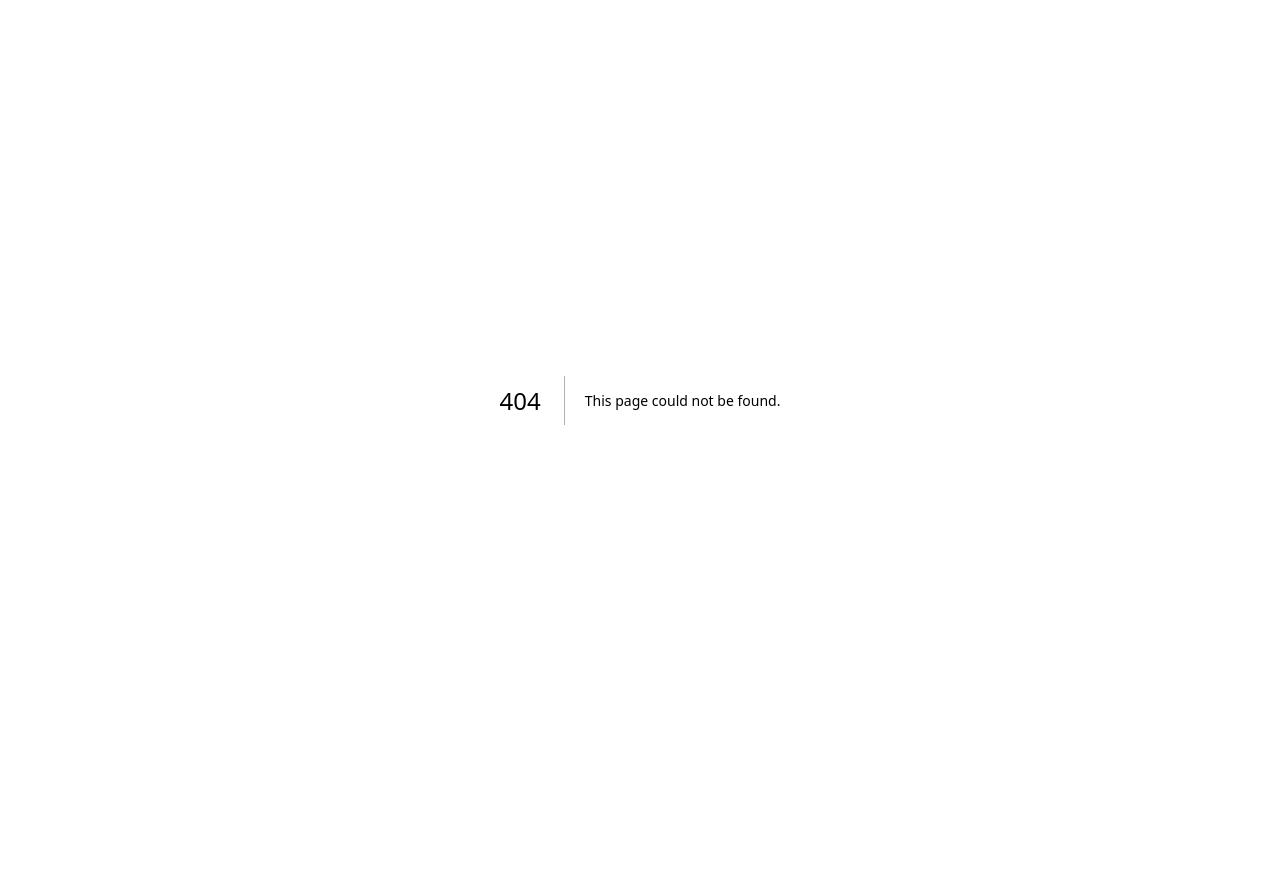
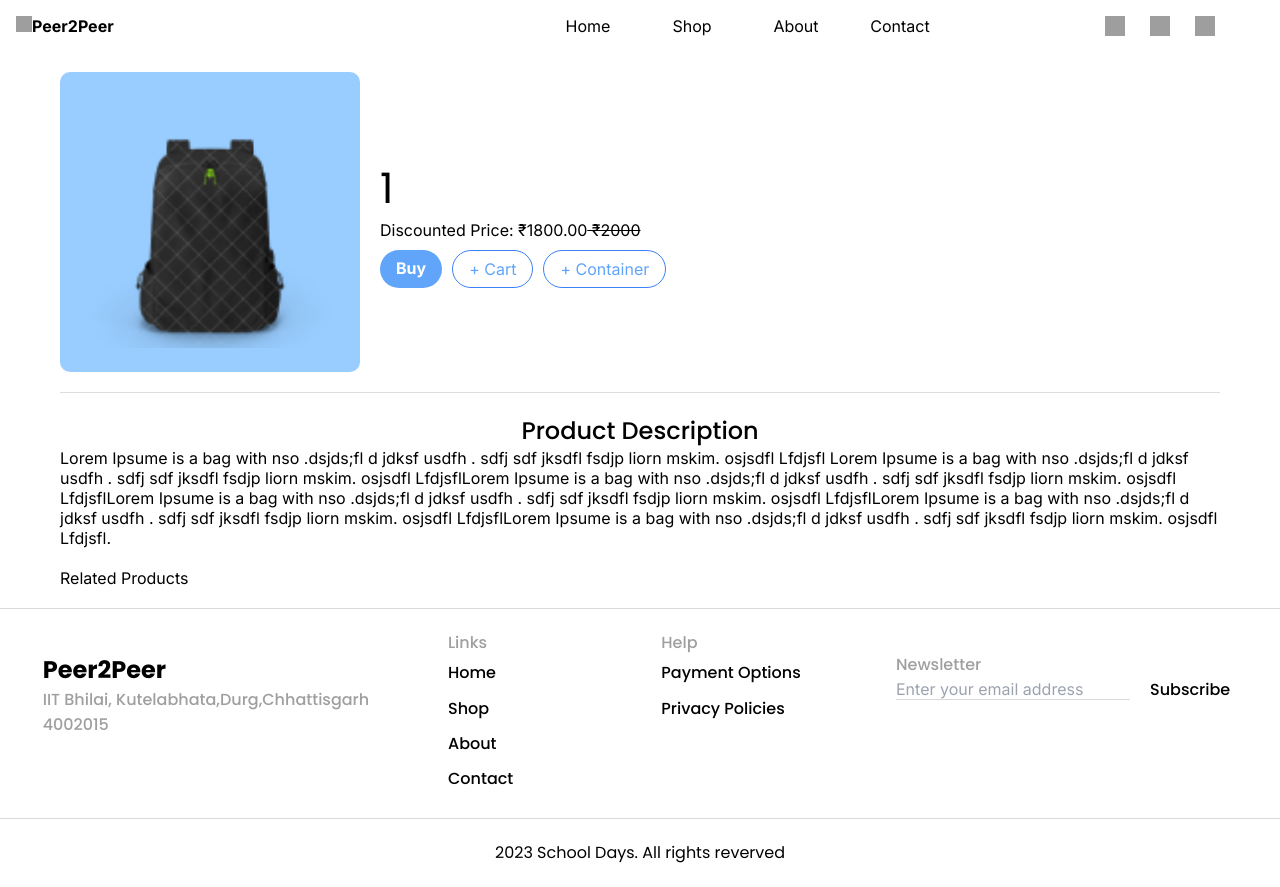
Before and after one commit to tanmay0502/p2pFront, a Next.js app: page /product/1 in a window 1280 px wide. Before the commit this address had no page. Before the commit the page ends 800 px from the top, so only its background shows below. Built offline with nearby package versions, Linux system fonts and the light colour scheme; grey boxes are pictures that could not be loaded.

Commit message:
List Products API

```diff
--- /dev/null
+++ b/src/app/chart/page.js
@@ -0,0 +1,23 @@
+import Navbar from '@/components/navbar/navbar'
+import Footer from '@/components/footer/footer'
+import Product from '@/components/misc/product'
+import prev from '@/components/pages/OurProd.module.css'
+import styles from './Page.module.css'
+import Link from 'next/link'
+
+// const getList = async () => {
+//     const res = await fetch("http://127.0.0.1:8000/products_list/?page=1");
+//     return res.json();
+// }
+
+export default async function list() {
+    // const gproducts = await getList();
+    return (
+      <div>
+            <Navbar/>
+
+
+            <Footer/>
+      </div>
+    )
+  }
--- /dev/null
+++ b/src/app/checkout/page.js
@@ -0,0 +1,23 @@
+import Navbar from '@/components/navbar/navbar'
+import Footer from '@/components/footer/footer'
+import Product from '@/components/misc/product'
+import prev from '@/components/pages/OurProd.module.css'
+import styles from './Page.module.css'
+import Link from 'next/link'
+
+// const getList = async () => {
+//     const res = await fetch("http://127.0.0.1:8000/products_list/?page=1");
+//     return res.json();
+// }
+
+export default async function list() {
+    // const gproducts = await getList();
+    return (
+      <div>
+            <Navbar/>
+
+
+            <Footer/>
+      </div>
+    )
+  }
--- /dev/null
+++ b/src/app/container/Page.module.css
@@ -0,0 +1,15 @@
+.parent {
+    display: grid;
+    grid-template-columns: repeat(5, 1fr) 0.5fr repeat(3, 1fr);
+    grid-auto-rows: 1fr; /* Using auto to create flexible rows */
+    grid-column-gap: 0px;
+    grid-row-gap: 0px;
+  }
+
+  .div1 { grid-area: 1 / 1 / 2 / 2; }
+  .div2 { grid-area: 1 / 2 / 2 / 3; }
+  .div3 { grid-area: 1 / 3 / 2 / 4; }
+  .div4 { grid-area: 1 / 4 / 2 / 5; }
+  .div5 { grid-area: 1 / 5 / 2 / 6; }
+  .div6 { grid-area: 1 / 6 / 2 / 7; }
+  .div7 { grid-area: 1 / 7 / 2 / 10; }
--- /dev/null
+++ b/src/app/container/page.js
@@ -0,0 +1,31 @@
+import Navbar from '@/components/navbar/navbar'
+import Footer from '@/components/footer/footer'
+import Product from '@/components/misc/product'
+import prev from '@/components/pages/OurProd.module.css'
+import styles from './Page.module.css'
+import Link from 'next/link'
+
+// const getList = async () => {
+//     const res = await fetch("http://127.0.0.1:8000/products_list/?page=1");
+//     return res.json();
+// }
+
+export default async function list() {
+    // const gproducts = await getList();
+    return (
+      <div>
+            <Navbar/>
+            <div class="parent">
+            <div class="div1"> </div>
+            <div class="div2"> </div>
+            <div class="div3"> </div>
+            <div class="div4"> </div>
+            <div class="div5"> </div>
+            <div class="div6"> </div>
+            <div class="div7"> </div>
+            </div>
+
+            <Footer/>
+      </div>
+    )
+  }
--- a/src/app/product-list/page.js
+++ b/src/app/product-list/page.js
@@ -5,15 +5,34 @@ import prev from '@/components/pages/OurProd.module.css'
 import styles from './Page.module.css'
 import Link from 'next/link'
 
-export default function list() {
-    var products = [
-        ["Lato Bag", "blueBag", "2000","10"],["Bag Asus", "bag3", "2000","10"],["Lato Bag", "bag4", "2000","10"],["Lato Bag", "bag5", "2000","10"],
-        ["Lato Bag", "bag9", "2000","10"],["Lato Bag", "bag5", "2000","10"],["Lato Bag", "bag7", "2000","10"],["Lato Bag", "bag6", "2000","10"],
-        ["Lato Bag", "blueBag", "2000","10"],["Bag Asus", "bag3", "2000","10"],["Lato Bag", "bag4", "2000","10"],["Lato Bag", "bag5", "2000","10"],
-        ["Lato Bag", "bag9", "2000","10"],["Lato Bag", "bag5", "2000","10"],["Lato Bag", "bag7", "2000","10"],["Lato Bag", "bag6", "2000","10"],
-        ["Lato Bag", "blueBag", "2000","10"],["Bag Asus", "bag3", "2000","10"],["Lato Bag", "bag4", "2000","10"],["Lato Bag", "bag5", "2000","10"],
-        ["Lato Bag", "bag9", "2000","10"],["Lato Bag", "bag5", "2000","10"],["Lato Bag", "bag7", "2000","10"],["Lato Bag", "bag6", "2000","10"],
-    ]
+const getList = async () => {
+    const res = await fetch("http://127.0.0.1:8000/products_list/?page=1");
+    return res.json();
+}
+
+export default async function list() {
+    const gproducts = await getList();
+    // {console.log(gproducts)}
+    // var products = [[gproducts.results[0].name]]
+    // var products = [];
+    // for (let i = 0; i < gproducts.length; i++) {
+    //   const product = gproducts.results[i];
+    //   console.log(i);
+    //   const productInfo = [product.name, product.image, product.price, product.discount];
+    //   products.push(productInfo);
+    // }
+
+    // {const products = gproducts.map(product => {
+    //   return [product.name, product.image, product.price, product.discount];
+    // });}
+    // var products = [
+    //     ["Lato Bag", "blueBag", "2000","10"],["Bag Asus", "bag3", "2000","10"],["Lato Bag", "bag4", "2000","10"],["Lato Bag", "bag5", "2000","10"],
+    //     ["Lato Bag", "bag9", "2000","10"],["Lato Bag", "bag5", "2000","10"],["Lato Bag", "bag7", "2000","10"],["Lato Bag", "bag6", "2000","10"],
+    //     ["Lato Bag", "blueBag", "2000","10"],["Bag Asus", "bag3", "2000","10"],["Lato Bag", "bag4", "2000","10"],["Lato Bag", "bag5", "2000","10"],
+    //     ["Lato Bag", "bag9", "2000","10"],["Lato Bag", "bag5", "2000","10"],["Lato Bag", "bag7", "2000","10"],["Lato Bag", "bag6", "2000","10"],
+    //     ["Lato Bag", "blueBag", "2000","10"],["Bag Asus", "bag3", "2000","10"],["Lato Bag", "bag4", "2000","10"],["Lato Bag", "bag5", "2000","10"],
+    //     ["Lato Bag", "bag9", "2000","10"],["Lato Bag", "bag5", "2000","10"],["Lato Bag", "bag7", "2000","10"],["Lato Bag", "bag6", "2000","10"],
+    // ]
     return (
       <div>
             <Navbar/>
@@ -31,21 +50,22 @@ export default function list() {
             {/* Map Products */}
             <div className="p-20">
                 <div className={prev.productList}>
-                            {products.map((product, index) => (
+                            {gproducts.results.map((product, index) => (
                                 <>
-                                <Link href="/product" >
+                                <Link href={"/product/" + product.id} >
                                     <div className="flex justify-center items-center">
                                     <Product
                                     key={index}
-                                    name={product[0]}
-                                    image={product[1]}
-                                    price={product[2]}
-                                    discount={product[3]}
+                                    name={product.name}
+                                    image={product.image}
+                                    price={product.price}
+                                    discount={product.discount}
                                     />
                                     </div>
                                     </Link></>
                             ))}
                 </div>
+
             </div>
             <Footer/>
       </div>
--- /dev/null
+++ b/src/app/product/[product]/page.js
@@ -0,0 +1,54 @@
+import Navbar from '@/components/navbar/navbar'
+import Footer from '@/components/footer/footer'
+import Product from '@/components/misc/product'
+import prev from '@/components/pages/OurProd.module.css'
+import styles from './Page.module.css'
+import Image from 'next/image'
+import Link from 'next/link'
+
+export default function Single({params}) {
+    var currProduct =  ["Lato Bag",
+                        "Lorem Ipsume is a bag with nso .dsjds;fl d jdksf usdfh . sdfj sdf jksdfl fsdjp liorn mskim. osjsdfl Lfdjsfl Lorem Ipsume is a bag with nso .dsjds;fl d jdksf usdfh . sdfj sdf jksdfl fsdjp liorn mskim. osjsdfl LfdjsflLorem Ipsume is a bag with nso .dsjds;fl d jdksf usdfh . sdfj sdf jksdfl fsdjp liorn mskim. osjsdfl LfdjsflLorem Ipsume is a bag with nso .dsjds;fl d jdksf usdfh . sdfj sdf jksdfl fsdjp liorn mskim. osjsdfl LfdjsflLorem Ipsume is a bag with nso .dsjds;fl d jdksf usdfh . sdfj sdf jksdfl fsdjp liorn mskim. osjsdfl LfdjsflLorem Ipsume is a bag with nso .dsjds;fl d jdksf usdfh . sdfj sdf jksdfl fsdjp liorn mskim. osjsdfl Lfdjsfl.",
+                        "blueBag",
+                        "2000",
+                        "10"];
+
+    const [name, description, imageName, price, discount] = currProduct;
+    const discountedPrice = price - (price * (discount / 100));
+    return (
+
+      <div>
+            <Navbar/>
+                <div>
+                    <div className={styles.productDetail}>
+                        <div className={styles.productInfo}>
+                        <div className={styles.imageContainer}>
+                            <div className={styles.imageFrame}>
+                            <Image className={styles.image} src="/bagPro.png" layout="fill" objectFit="contain" alt="Product" />
+                            </div>
+                        </div>
+                        <div className={styles.details}>
+                            <p className={styles.name}> {params.product}</p>
+                            <p>Discounted Price: ₹{discountedPrice.toFixed(2)}<s>{" ₹"+price}</s></p>
+                            {/* <p className={styles.originalPrice}>Original Price: ${price}</p> */}
+                            <div className={styles.actions}>
+                                <Link href={"/checkout/"} className="bg-blue-400 hover:bg-blue-500 text-white font-bold py-2 px-4 rounded-full" >Buy</Link>
+                                <Link href={"/chart/"} className="bg-transparent hover:bg-blue-400 text-blue-400  hover:text-white py-2 px-4 border border-blue-500 hover:border-transparent rounded-full">+ Cart</Link>
+                                <Link href={"/container/"} className="bg-transparent hover:bg-blue-400 text-blue-400 hover:text-white py-2 px-4 border border-blue-500 hover:border-transparent rounded-full">+ Container</Link>
+                            </div>
+                        </div>
+                        </div>
+                        <hr className={styles.horizontalLine} />
+                        <div>
+
+                        <div className={styles.description}>
+                            <div className="w-full flex justify-center"><p className={styles.descriptionHead}>Product Description</p></div>
+                            {description}</div>
+                        <p>Related Products</p>
+                        </div>
+                    </div>
+                </div>
+            <Footer/>
+      </div>
+    )
+  }
--- a/src/app/product/page.js
+++ /dev/null
@@ -1,50 +0,0 @@
-import Navbar from '@/components/navbar/navbar'
-import Footer from '@/components/footer/footer'
-import Product from '@/components/misc/product'
-import prev from '@/components/pages/OurProd.module.css'
-import styles from './Page.module.css'
-import Image from 'next/image'
-
-export default function Single() {
-    var currProduct =  ["Lato Bag",
-                        "Lorem Ipsume is a bag with nso .dsjds;fl d jdksf usdfh . sdfj sdf jksdfl fsdjp liorn mskim. osjsdfl Lfdjsfl Lorem Ipsume is a bag with nso .dsjds;fl d jdksf usdfh . sdfj sdf jksdfl fsdjp liorn mskim. osjsdfl LfdjsflLorem Ipsume is a bag with nso .dsjds;fl d jdksf usdfh . sdfj sdf jksdfl fsdjp liorn mskim. osjsdfl LfdjsflLorem Ipsume is a bag with nso .dsjds;fl d jdksf usdfh . sdfj sdf jksdfl fsdjp liorn mskim. osjsdfl LfdjsflLorem Ipsume is a bag with nso .dsjds;fl d jdksf usdfh . sdfj sdf jksdfl fsdjp liorn mskim. osjsdfl LfdjsflLorem Ipsume is a bag with nso .dsjds;fl d jdksf usdfh . sdfj sdf jksdfl fsdjp liorn mskim. osjsdfl Lfdjsfl.",
-                        "blueBag",
-                        "2000",
-                        "10"];
-
-    const [name, description, imageName, price, discount] = currProduct;
-    const discountedPrice = price - (price * (discount / 100));
-    return (
-
-      <div>
-            <Navbar/>
-            <div>
-                <div className={styles.productDetail}>
-                    <div className={styles.productInfo}>
-                    <div className={styles.imageContainer}>
-                        <div className={styles.imageFrame}>
-                        <Image className={styles.image} src="/bagPro.png" layout="fill" objectFit="contain" alt="Product" />
-                        </div>
-                    </div>
-                    <div className={styles.details}>
-                        <p className={styles.name}> {name}</p>
-                        <p>Discounted Price: ${discountedPrice.toFixed(2)}</p>
-                        <p className={styles.originalPrice}>Original Price: ${price}</p>
-                        <div className={styles.actions}>
-                        <button>Buy</button>
-                        <button>+ Cart</button>
-                        <button>+ Container</button>
-                        </div>
-                    </div>
-                    </div>
-                    <hr className={styles.horizontalLine} />
-                    <p className={styles.description}>
-                        <div className="w-full flex justify-center"><p className={styles.descriptionHead}>Product Description</p></div>
-                        {description}</p>
-                    <p>Related Products</p>
-                </div>
-                </div>
-            <Footer/>
-      </div>
-    )
-  }
--- a/src/components/misc/product.js
+++ b/src/components/misc/product.js
@@ -7,7 +7,7 @@ const ProductComponent = ({ name, image, price, discount }) => {
   return (
     <div className={styles.product}>
       <div className={styles['product-image']}>
-        <img src={image + ".png"} alt={name} />
+        <img src={image} alt={name} />
         <div className={styles['discount-badge']}>-{discount}%</div>
       </div>
       <div className= {styles.back}>
```
Also changed, not shown: src/app/chart/Page.module.css (added), src/app/checkout/Page.module.css (added), src/app/product/[product]/Page.module.css (renamed from src/app/product/Page.module.css).
